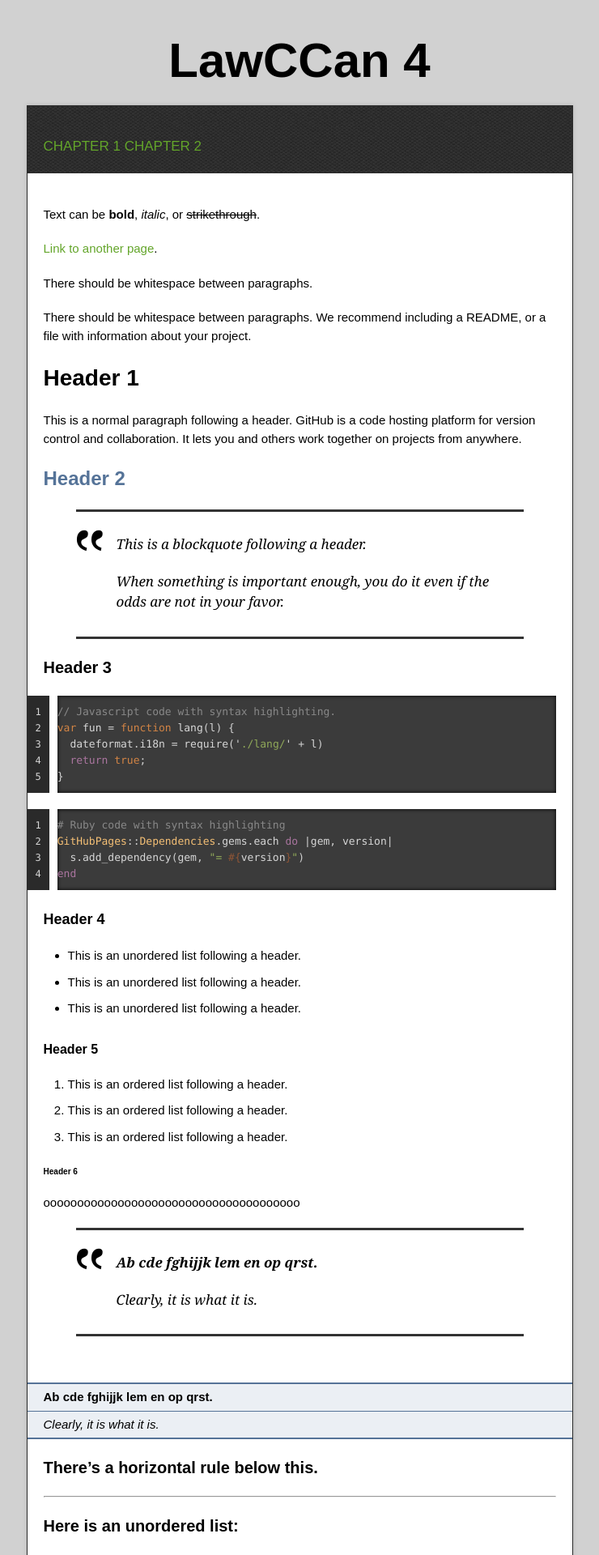
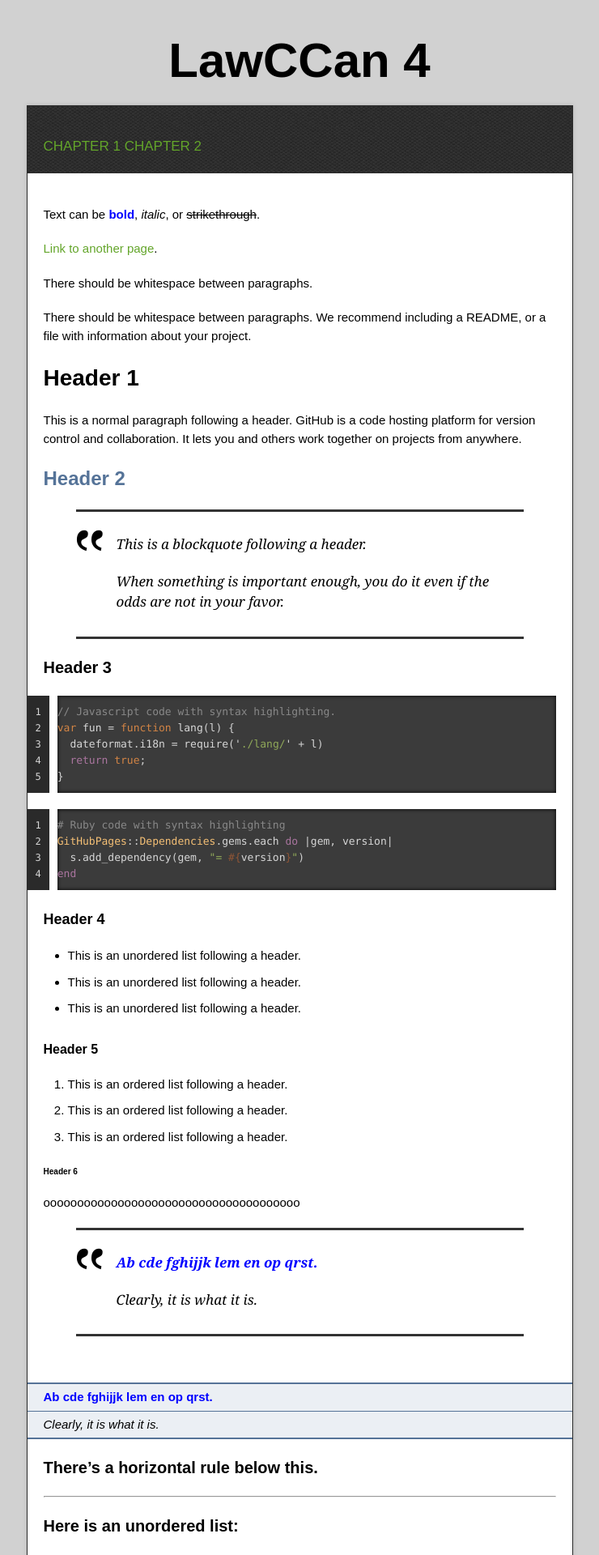
Before and after one commit to LoCCan4/loccan4.github.io, a Jekyll site: the page built from index.md, in a window 1280 px wide. Shown: the top 1920 px of the page at 81% size, without its empty margins (270-1010 px from the left). Built offline with Jekyll 4.4.1, drawn with Linux system fonts in a browser that asks for light colours.

Commit message:
Update jekyll-theme-time-machine.scss

```diff
--- a/_sass/jekyll-theme-time-machine.scss
+++ b/_sass/jekyll-theme-time-machine.scss
@@ -7,6 +7,11 @@ body {
   font-family: Arial, Arial, Helvetica, sans-serif;
   line-height: 1.5;
   background: #D1D1D1;
+}
+
+strong {
+    color: blue;
+    font-weight: bold;
 }
 
 a {
```
